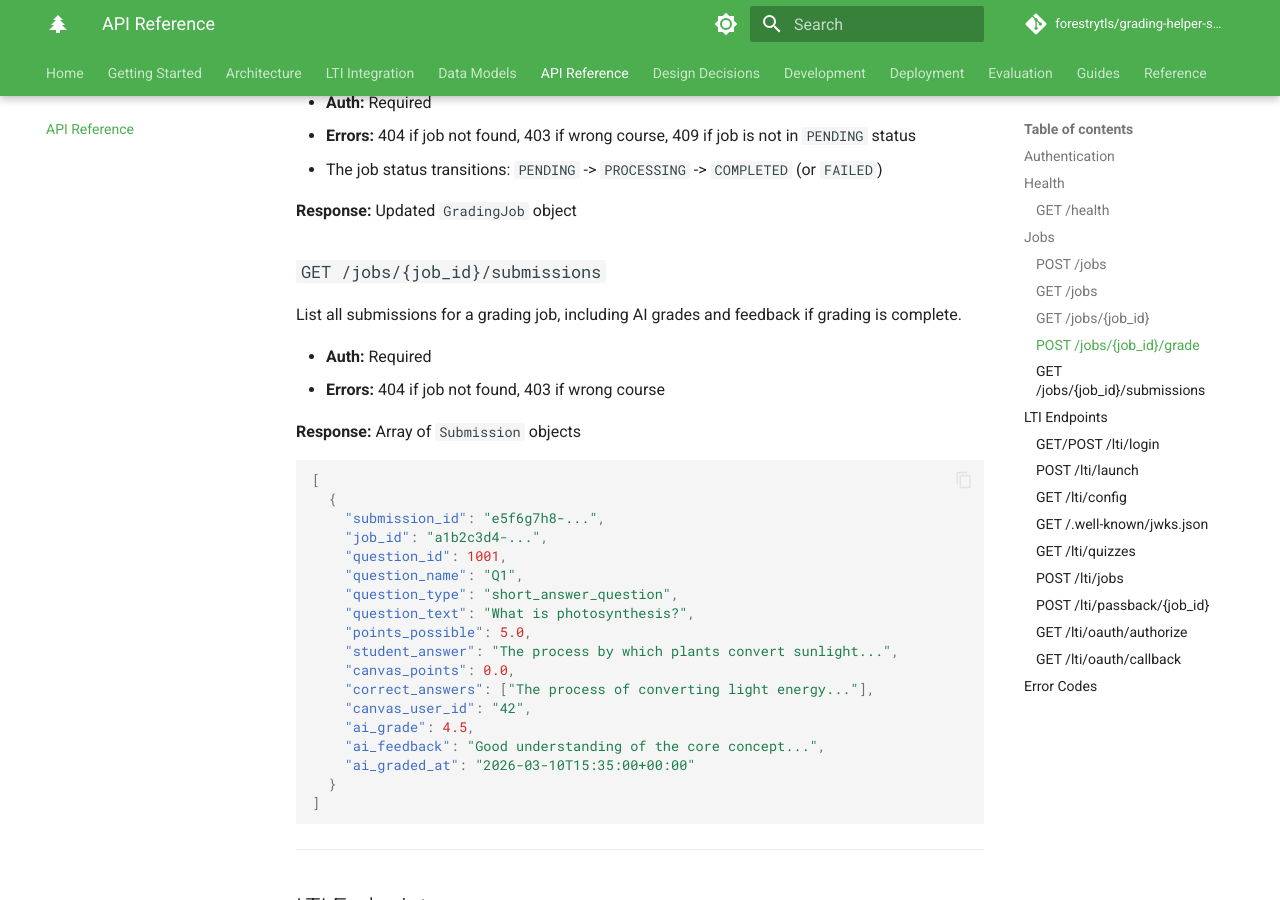
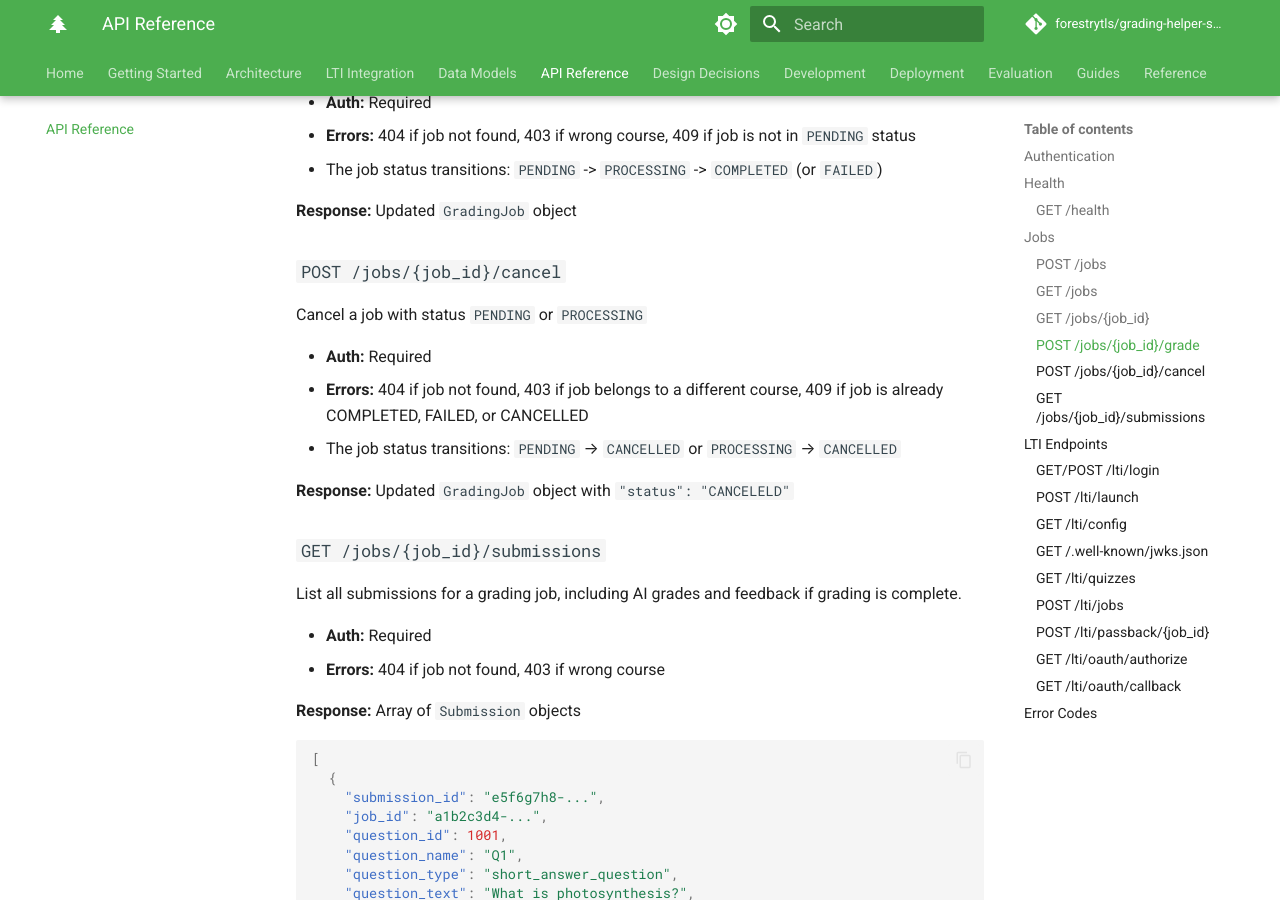
Before and after one commit to UBCForestryTLS/grading-helper-service, an MkDocs documentation site: the page built from docs/api/index.md, in a window 1280 px wide and 900 px high, scrolled down 2961 px. Built offline with MkDocs 1.6.1 and Material for MkDocs 9.7.7, drawn with Linux system fonts in a browser that asks for light colours; comment, search, counter and statistics services are not loaded.

Commit message:
updated AI documentation

```diff
--- a/docs/api/index.md
+++ b/docs/api/index.md
@@ -114,6 +114,16 @@ Start AI grading for all submissions in a job. Uses Bedrock Claude Haiku 4.5 wit
 - The job status transitions: `PENDING` -> `PROCESSING` -> `COMPLETED` (or `FAILED`)
 
 **Response:** Updated `GradingJob` object
+
+### `POST /jobs/{job_id}/cancel`
+
+Cancel a job with status `PENDING` or `PROCESSING`
+
+- **Auth:** Required
+- **Errors:** 404 if job not found, 403 if job belongs to a different course, 409 if job is already COMPLETED, FAILED, or CANCELLED
+- The job status transitions: `PENDING` → `CANCELLED` or `PROCESSING` → `CANCELLED`
+
+**Response:** Updated `GradingJob` object with `"status": "CANCELELD"`
 
 ### `GET /jobs/{job_id}/submissions`
 
```
